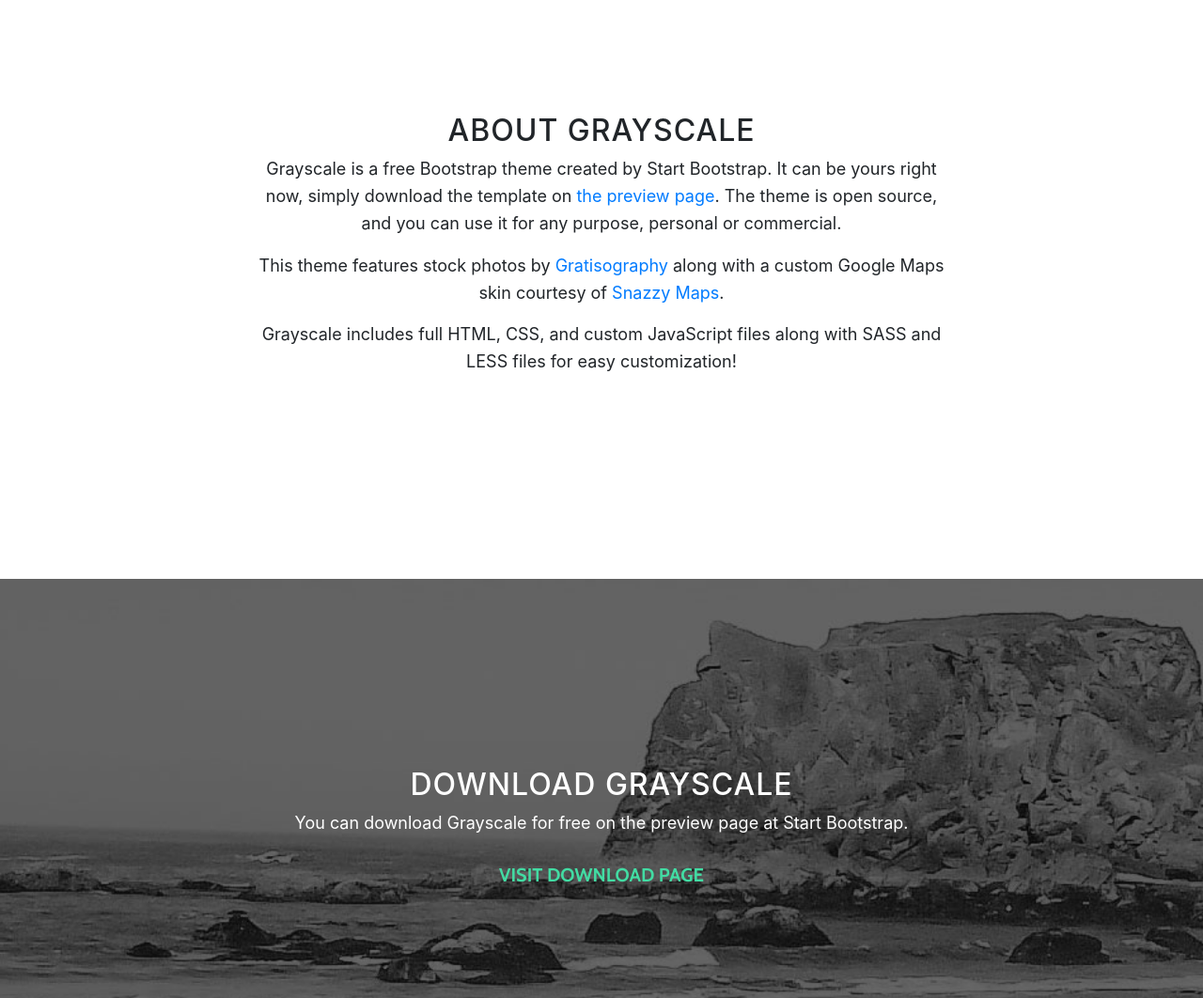
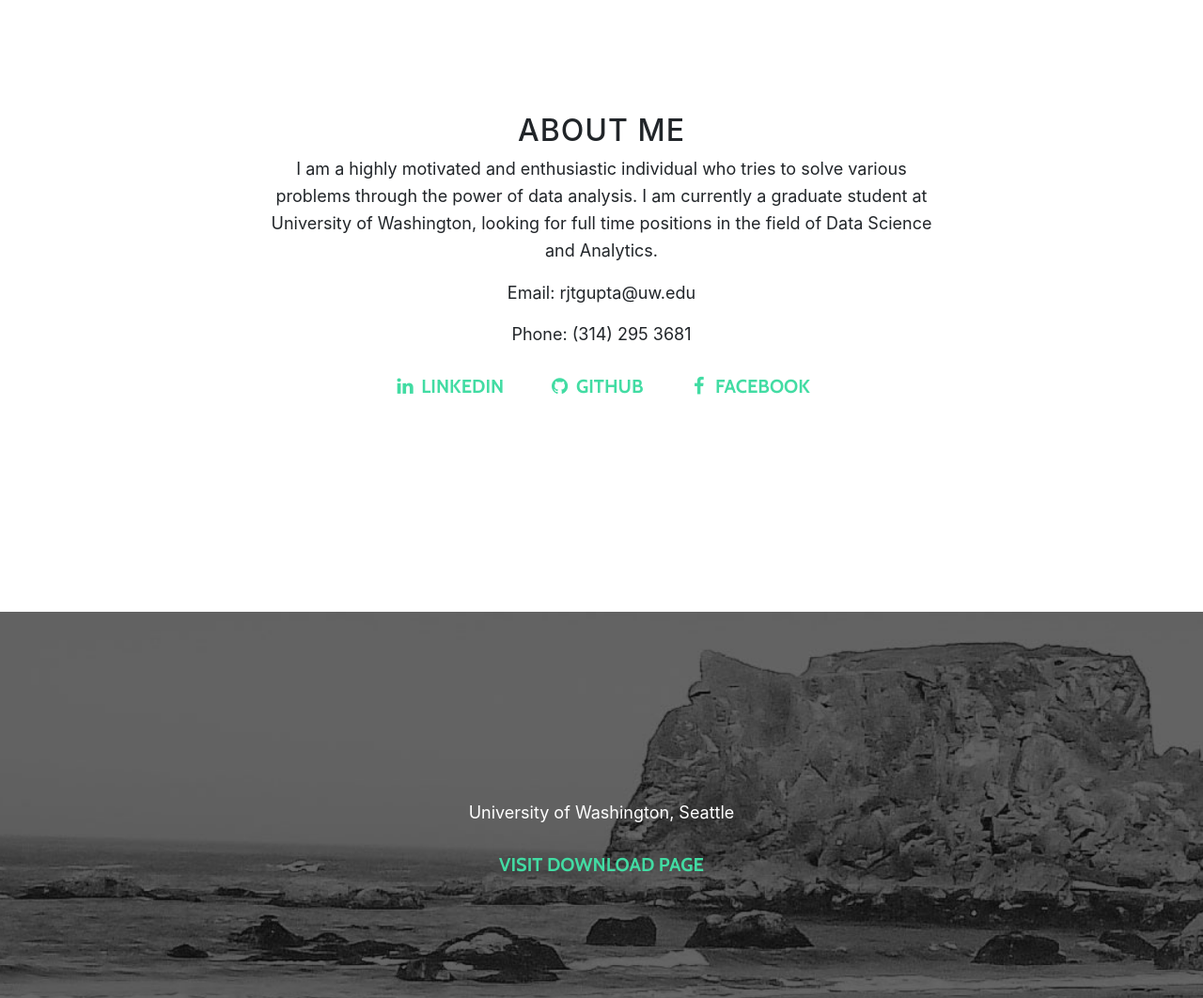
Before and after one commit to rjtgupta/rjtgupta.github.io, a website with bundled scripts: page index.html in a window 1280 px wide. Shown: the part 880-1942 px from the top of the page at 94% size. Built offline with nearby package versions, Linux system fonts and the light colour scheme.

Commit message:
Editing Bio

```diff
--- a/index.html
+++ b/index.html
@@ -28,7 +28,7 @@
     <!-- Navigation -->
     <nav class="navbar navbar-expand-lg navbar-light fixed-top" id="mainNav">
       <div class="container">
-        <a class="navbar-brand js-scroll-trigger" href="#page-top">Start Bootstrap</a>
+        <a class="navbar-brand js-scroll-trigger" href="#page-top">Home</a>
         <button class="navbar-toggler navbar-toggler-right" type="button" data-toggle="collapse" data-target="#navbarResponsive" aria-controls="navbarResponsive" aria-expanded="false" aria-label="Toggle navigation">
           Menu
           <i class="fa fa-bars"></i>
@@ -39,10 +39,13 @@
               <a class="nav-link js-scroll-trigger" href="#about">About</a>
             </li>
             <li class="nav-item">
-              <a class="nav-link js-scroll-trigger" href="#download">Download</a>
+              <a class="nav-link js-scroll-trigger" href="#download">Education</a>
             </li>
             <li class="nav-item">
-              <a class="nav-link js-scroll-trigger" href="#contact">Contact</a>
+              <a class="nav-link js-scroll-trigger" href="#contact">Skills</a>
+            </li>
+            <li class="nav-item">
+              <a class="nav-link js-scroll-trigger" href="#contact">Projects</a>
             </li>
           </ul>
         </div>
@@ -55,9 +58,8 @@
         <div class="container">
           <div class="row">
             <div class="col-lg-8 mx-auto">
-              <h1 class="brand-heading">Grayscale</h1>
-              <p class="intro-text">A free, responsive, one page Bootstrap theme.
-                <br>Created by Start Bootstrap.</p>
+              <h1 class="brand-heading">Rajat Gupta</h1>
+              <p class="intro-text">An avid data enthusiast looking for full time positions.</p>
               <a href="#about" class="btn btn-circle js-scroll-trigger">
                 <i class="fa fa-angle-double-down animated"></i>
               </a>
@@ -72,14 +74,35 @@
       <div class="container">
         <div class="row">
           <div class="col-lg-8 mx-auto">
-            <h2>About Grayscale</h2>
-            <p>Grayscale is a free Bootstrap theme created by Start Bootstrap. It can be yours right now, simply download the template on
-              <a href="http://startbootstrap.com/template-overviews/grayscale/">the preview page</a>. The theme is open source, and you can use it for any purpose, personal or commercial.</p>
-            <p>This theme features stock photos by
-              <a href="http://gratisography.com/">Gratisography</a>
-              along with a custom Google Maps skin courtesy of
-              <a href="http://snazzymaps.com/">Snazzy Maps</a>.</p>
-            <p>Grayscale includes full HTML, CSS, and custom JavaScript files along with SASS and LESS files for easy customization!</p>
+            <h2>About Me</h2>
+            <p>I am a highly motivated and enthusiastic individual who tries to solve various problems through the power of data analysis. I am currently a graduate student at University of Washington, looking for full time positions in the field of Data Science and Analytics. </p>
+            <p>
+              Email: rjtgupta@uw.edu
+            </p>
+
+            <p>
+              Phone: (314) 295 3681
+            </p>
+            <ul class="list-inline banner-social-buttons">
+              <li class="list-inline-item">
+                <a href="https://www.linkedin.com/in/rajat-gupta-90a812125/" class="btn btn-default btn-lg">
+                  <i class="fa fa-linkedin fa-fw"></i>
+                  <span class="network-name">Linkedin</span>
+                </a>
+              </li>
+              <li class="list-inline-item">
+                <a href="https://github.com/rjtgupta" class="btn btn-default btn-lg">
+                  <i class="fa fa-github fa-fw"></i>
+                  <span class="network-name">Github</span>
+                </a>
+              </li>
+              <li class="list-inline-item">
+                <a href="https://www.facebook.com/gup.rajat" class="btn btn-default btn-lg">
+                  <i class="fa fa-facebook fa-fw"></i>
+                  <span class="network-name">Facebook</span>
+                </a>
+              </li>
+            </ul>
           </div>
         </div>
       </div>
@@ -89,8 +112,7 @@
     <section id="download" class="download-section content-section text-center">
       <div class="container">
         <div class="col-lg-8 mx-auto">
-          <h2>Download Grayscale</h2>
-          <p>You can download Grayscale for free on the preview page at Start Bootstrap.</p>
+          <p>University of Washington, Seattle</p>
           <a href="http://startbootstrap.com/template-overviews/grayscale/" class="btn btn-default btn-lg">Visit Download Page</a>
         </div>
       </div>
```
Also changed, not shown: 1 other file.
